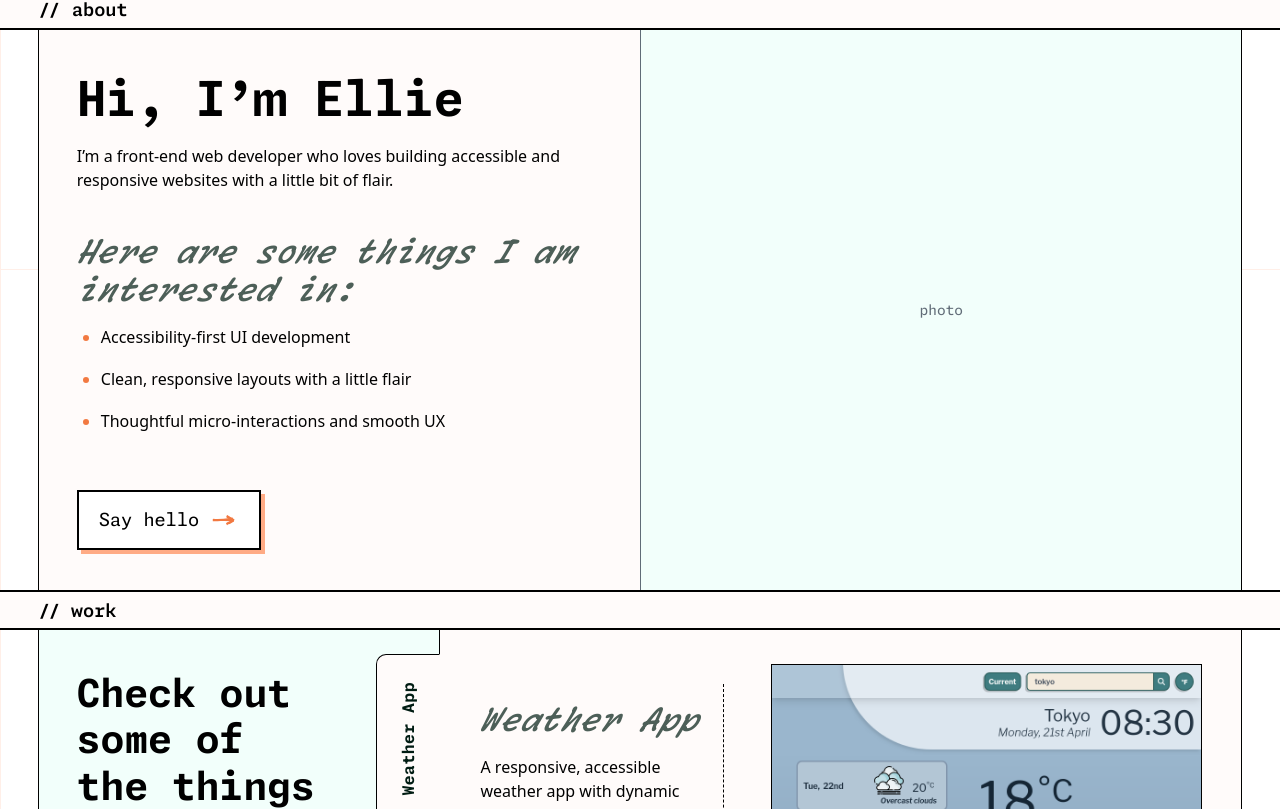
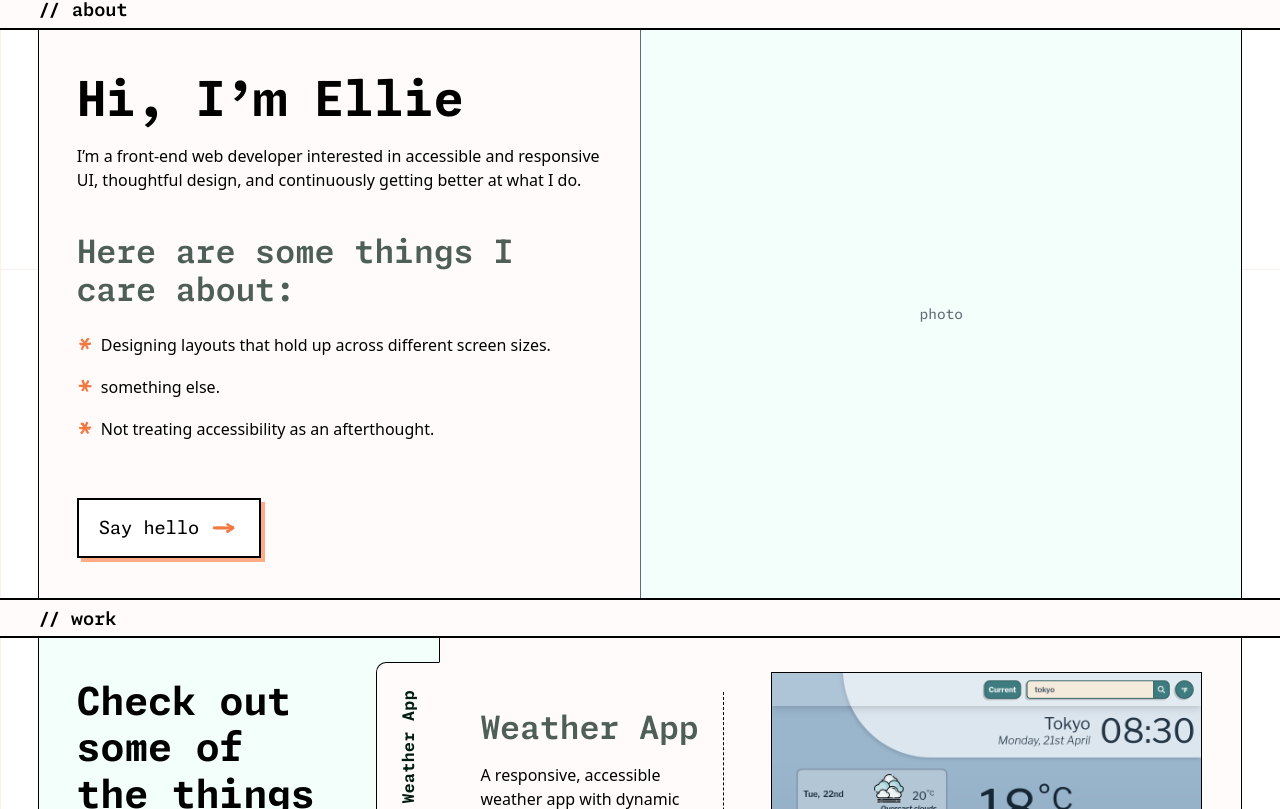
Before and after one commit to ellie-holt/portfolio-v2, a Next.js app: page / in a window 1280 px wide. Shown: the part 531-1340 px from the top of the page. Built offline with nearby package versions, Linux system fonts and the light colour scheme.

Commit message:
Adjust section alt text, add sketchy asterix, begin tweaking about copy

```diff
--- a/components/sections/About.tsx
+++ b/components/sections/About.tsx
@@ -1,6 +1,7 @@
 import { aboutContent } from "@/data/about";
 import Button from "@/components/ui/Button/Button";
 import RoughArrow from "@/components/ui/RoughArrow";
+import RoughAsterisk from "@/components/ui/RoughAsterisk";
 
 export default function About() {
   const content = aboutContent;
@@ -27,16 +28,21 @@ export default function About() {
             <p className="max-w-prose text-body">{content.about}</p>
           </div>
 
-          <div className="stack-1">
+          <div className="stack-2">
             <h3 className="text-section-alt">
-              Here are some things I am interested in:
+              Here are some things I care about:
             </h3>
-            <ul
-              role="list"
-              className="gap-r1 grid pl-r2 max-w-[58ch] text-body marker:text-tang-500 list-disc"
-            >
+
+            <ul role="list" className="grid gap-r1 max-w-[58ch] text-body">
               {content.bullets.map((item) => (
-                <li key={item}>{item}</li>
+                <li key={item} className="flex items-start gap-r0">
+                  <RoughAsterisk
+                    className="mt-1 h-4 w-4 shrink-0"
+                    stroke="#f27941"
+                    strokeWidth={2}
+                  />
+                  <span>{item}</span>
+                </li>
               ))}
             </ul>
           </div>
--- a/components/sections/Contact.tsx
+++ b/components/sections/Contact.tsx
@@ -97,7 +97,7 @@ export default function Contact() {
         </div>
 
         {/* right: fun animation */}
-        <div className="hidden relative sm:flex items-end bg-aqua-wash px-hpad py-r3 overflow-hidden">
+        <div className="hidden relative md:flex items-end bg-aqua-wash px-hpad py-r3 overflow-hidden">
           <div
             aria-hidden="true"
             className="top-r1 right-r1 absolute w-28 h-28 pointer-events-none"
--- a/components/sections/WorkProjectPreview.tsx
+++ b/components/sections/WorkProjectPreview.tsx
@@ -10,12 +10,12 @@ export default function WorkProjectPreview({
   project,
 }: WorkProjectPreviewProps) {
   return (
-    <div className="relative h-full bg-tang-wash">
-      <div className="relative flex md:flex-row flex-col gap-r2 divide-y md:divide-y-0 md:divide-x divide-dashed items-end px-r2 py-r2 h-full">
+    <div className="relative bg-tang-wash h-full">
+      <div className="relative flex md:flex-row flex-col items-end gap-r2 px-r2 py-r2 md:divide-x divide-y md:divide-y-0 divide-dashed h-full">
         {/* Project details on the left */}
-        <div className="flex flex-col flex-1 self-center gap-r1 md:mr-r1 p-r1 2xs:w-[clamp(26rem,75%,30rem)] md:w-auto md:h-7/8">
+        <div className="flex-1 self-center md:mr-r1 p-r1 2xs:w-[clamp(26rem,75%,30rem)] md:w-auto md:h-7/8 stack-1">
           {/* Project title */}
-          <h3 className="text-section-alt hidden md:block">{project.title}</h3>
+          <h3 className="hidden md:block text-section-alt">{project.title}</h3>
           {/* Project description */}
           <div className="">
             <p className="max-w-prose text-body">{project.description}</p>
@@ -41,7 +41,7 @@ export default function WorkProjectPreview({
         {/* Project preview/cta on the right */}
         <div className="flex flex-col flex-2 self-center md:self-end">
           {/* Project image */}
-          <div className="self-end bg-white border border-black md:w-[clamp(24rem,95%,45rem)] lg:w-[clamp(22rem,95%,40rem)] max-w-110  mx-r1">
+          <div className="self-end bg-white mx-r1 border border-black md:w-[clamp(24rem,95%,45rem)] lg:w-[clamp(22rem,95%,40rem)] max-w-110">
             <img
               src={project.image.src}
               alt={project.image.alt}
@@ -51,7 +51,7 @@ export default function WorkProjectPreview({
           </div>
 
           {/* Project link */}
-          <div className="z-1 -mt-r2 self-end relative bg-white px-r1 py-r1 border-2 border-black dashed-outline outline-tang-500">
+          <div className="z-1 relative self-end bg-white -mt-r2 px-r1 py-r1 border-2 border-black dashed-outline outline-tang-500">
             <a
               href={project.liveUrl}
               target="_blank"
@@ -63,7 +63,7 @@ export default function WorkProjectPreview({
                 direction="right"
                 stroke="#f27941"
                 strokeWidth={2.2}
-                className="w-7 h-7 transition-transform duration-200 ease-out group-hover:translate-x-1"
+                className="w-7 h-7 transition-transform group-hover:translate-x-1 duration-200 ease-out"
               />
               <span className="sr-only">
                 {" "}
--- /dev/null
+++ b/components/ui/RoughAsterisk.tsx
@@ -0,0 +1,68 @@
+"use client";
+
+import { useEffect, useRef } from "react";
+import rough from "roughjs";
+import { resolveCanvasColour } from "@/lib/resolveCanvasColour";
+
+type RoughAsteriskProps = {
+  stroke?: string;
+  strokeWidth?: number;
+  roughness?: number;
+  className?: string;
+};
+
+export default function RoughAsterisk({
+  stroke = "#f27941",
+  strokeWidth = 2.2,
+  roughness = 1,
+  className,
+}: RoughAsteriskProps) {
+  const canvasRef = useRef<HTMLCanvasElement | null>(null);
+
+  useEffect(() => {
+    const canvas = canvasRef.current;
+    if (!canvas) return;
+
+    const draw = () => {
+      const rect = canvas.getBoundingClientRect();
+      canvas.width = Math.max(1, Math.floor(rect.width));
+      canvas.height = Math.max(1, Math.floor(rect.height));
+      const resolvedStroke = resolveCanvasColour(canvas, stroke);
+
+      const w = canvas.width;
+      const h = canvas.height;
+      const cx = w / 2;
+      const cy = h / 2;
+      const r = Math.min(w, h) * 0.38;
+
+      const ctx = canvas.getContext("2d");
+      if (!ctx) return;
+
+      ctx.clearRect(0, 0, w, h);
+      const rc = rough.canvas(canvas);
+
+      const drawArm = (angle: number) => {
+        const dx = Math.cos(angle) * r;
+        const dy = Math.sin(angle) * r;
+
+        rc.line(cx - dx, cy - dy, cx + dx, cy + dy, {
+          stroke: resolvedStroke,
+          strokeWidth,
+          roughness,
+        });
+      };
+
+      drawArm(0);
+      drawArm(Math.PI / 3);
+      drawArm((2 * Math.PI) / 3);
+    };
+
+    draw();
+    const observer = new ResizeObserver(draw);
+    observer.observe(canvas);
+
+    return () => observer.disconnect();
+  }, [stroke, strokeWidth, roughness]);
+
+  return <canvas ref={canvasRef} className={className} aria-hidden="true" />;
+}
--- a/data/about.ts
+++ b/data/about.ts
@@ -1,11 +1,11 @@
 export const aboutContent = {
   greeting: "Hi, I’m Ellie",
   about:
-    "I’m a front-end web developer who loves building accessible and responsive websites with a little bit of flair.",
+    "I’m a front-end web developer interested in accessible and responsive UI, thoughtful design, and continuously getting better at what I do.",
   bullets: [
-    "Accessibility-first UI development",
-    "Clean, responsive layouts with a little flair",
-    "Thoughtful micro-interactions and smooth UX",
+    "Designing layouts that hold up across different screen sizes.",
+    "something else.",
+    "Not treating accessibility as an afterthought.",
   ],
   ctaText: "Say hello",
   ctaHref: "#contact",
--- a/styles/utilities.css
+++ b/styles/utilities.css
@@ -60,11 +60,10 @@
 }
 
 @utility text-section-alt {
-  font-family: var(--font-radon);
+  font-family: var(--font-mono);
   font-size: clamp(1.5rem, 4vw, 2rem);
   font-weight: 600;
   color: color-mix(in srgb, var(--color-aqua-ink) 70%, transparent);
-  font-style: italic;
   line-height: 1.2;
 }
 
```
